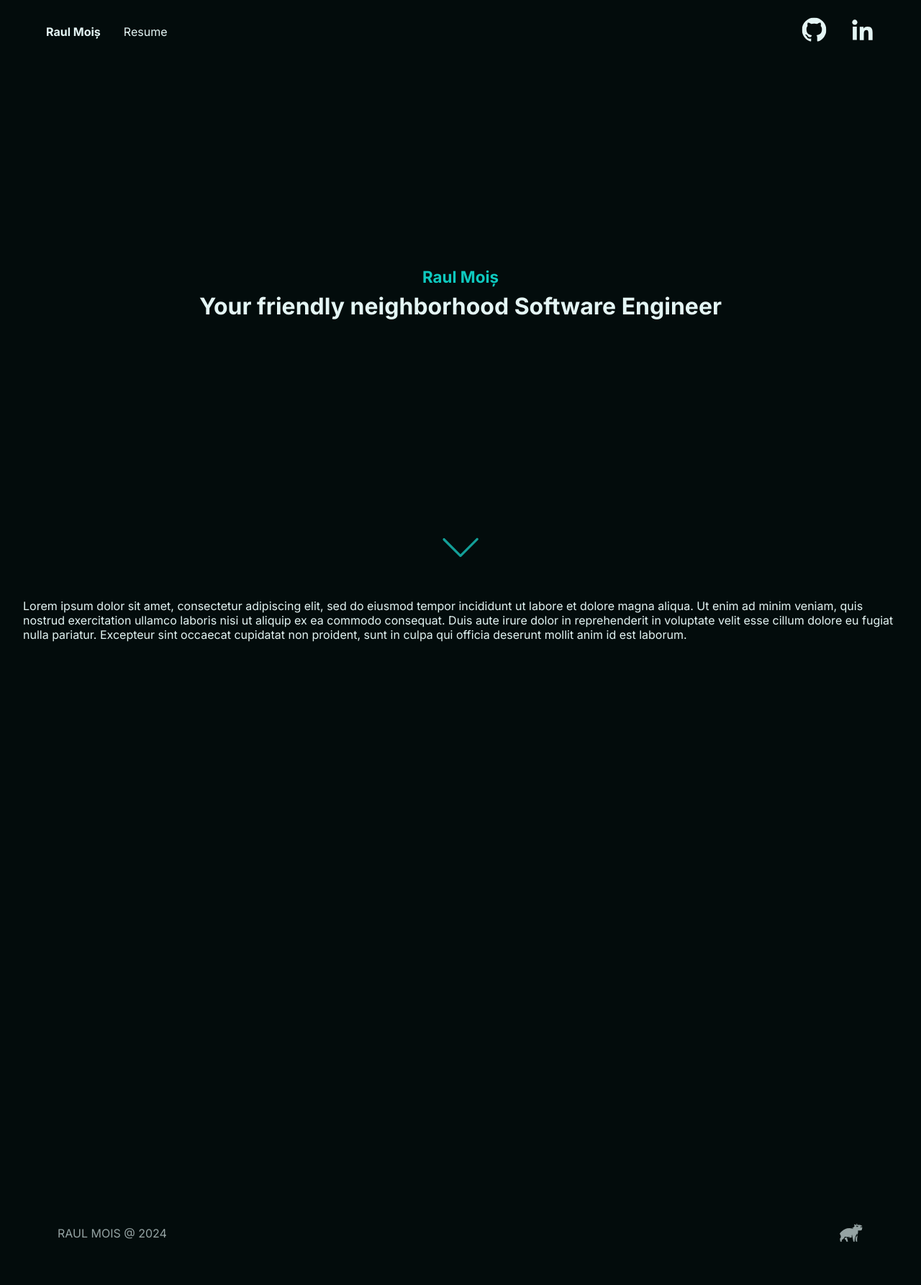
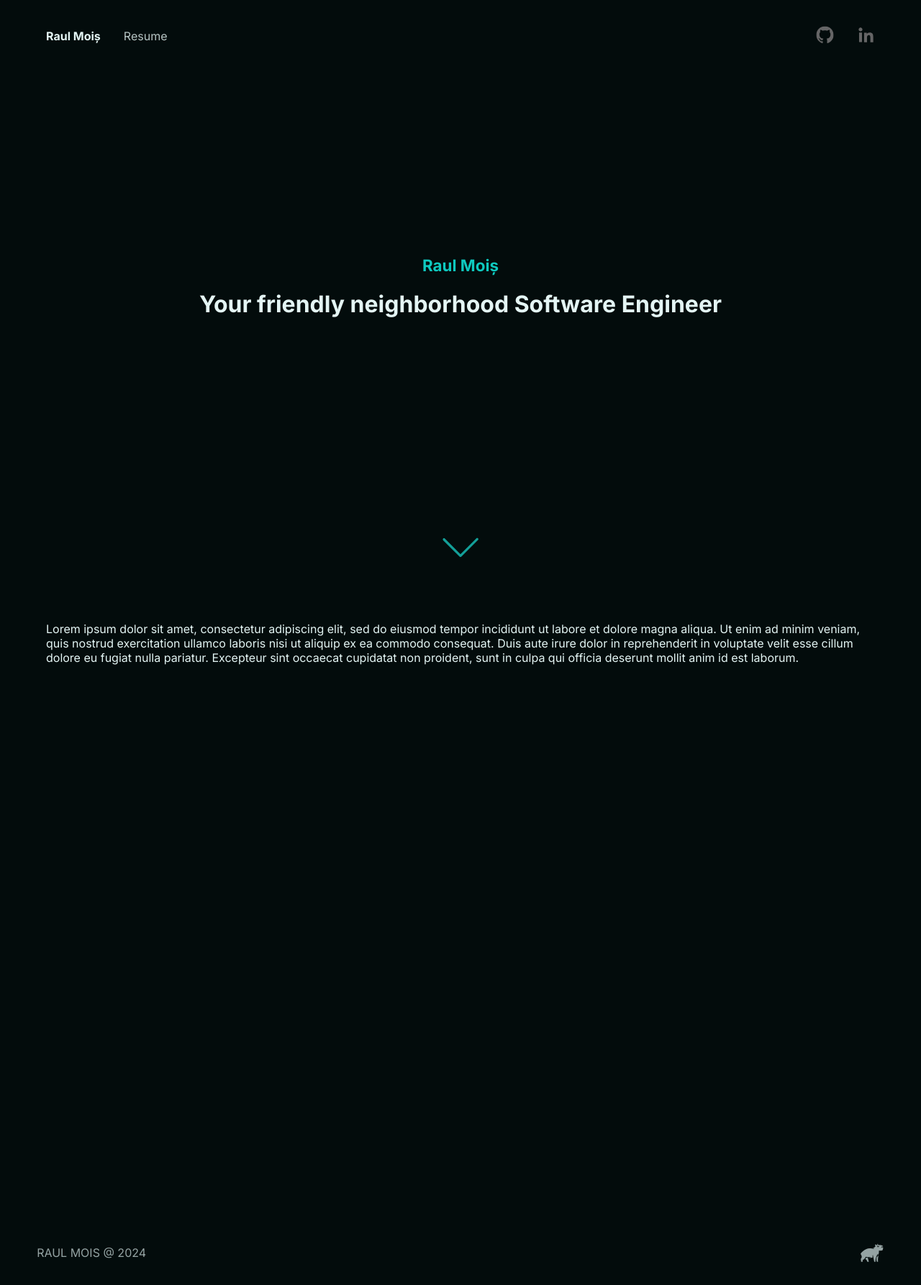
Before and after one commit to m-rau5/portfolio, a plain HTML site: page index.html in a window 1280 px wide. Shown: the whole page at 72% size. Before the commit the page ends 1763 px from the top, so only its background shows below. Drawn offline with Linux system fonts and the light colour scheme.

Commit message:
Nav edit + section separation

```diff
--- a/css/main.css
+++ b/css/main.css
@@ -1,10 +1,14 @@
-* {
+.wrapper {
   margin: 0;
   padding: 0;
   background-color: #030c0c;
   font-family: "Inter", sans-serif;
   color: #e4f5f4;
   box-sizing: border-box;
+}
+
+body {
+  margin: 0;
 }
 
 .mobile-nav {
@@ -28,8 +32,8 @@
   flex-direction: row;
   justify-content: space-between;
   img {
-    height: 35px;
-    width: 35px;
+    height: 25px;
+    width: 25px;
   }
 }
 
@@ -39,14 +43,28 @@
   align-items: center;
   gap: 2em;
   margin-left: 4em;
+  a {
+    color: #b6c4c3;
+  }
+  a:hover {
+    color: #e4f5f4;
+  }
 }
-
 .right-nav {
   display: flex;
   justify-content: center;
   align-items: center;
   gap: 2em;
   margin-right: 4em;
+  /* Filters for SVG to get same color + hover color */
+  img {
+    filter: invert(20%) sepia(6%) saturate(10%) hue-rotate(103deg)
+      brightness(50%) contrast(92%);
+  }
+  img:hover {
+    filter: invert(0%) sepia(6%) saturate(90%) hue-rotate(103deg)
+      brightness(80%) contrast(92%);
+  }
 }
 .middle-nav {
   display: flex;
@@ -60,7 +78,7 @@
 }
 
 .intro {
-  height: 100vh;
+  height: 100svh;
   display: flex;
   flex-direction: column;
   justify-content: center;
@@ -82,38 +100,43 @@
   justify-content: center;
   align-items: center;
   .name {
-    margin-bottom: 0.5rem;
+    margin-bottom: 0;
     color: #0ec9bf;
     font-size: 1.4rem;
     font-weight: bold;
   }
-  margin-bottom: 3rem;
+  margin-bottom: 5em;
 }
+
+/* Mobile Version */
 
 @media (max-width: 700px) {
   .desktop-nav {
     display: none;
   }
   .mobile-nav {
+    background-color: #030c0c;
     display: flex;
     align-items: center;
     justify-content: center;
     width: 100%;
+    img {
+      height: 30px;
+      width: 30px;
+    }
+  }
+  .footer-block {
+    margin: 1em 2em;
   }
 }
 
-.project-section {
-  height: 100vh;
-  display: block;
-  justify-content: center;
-  margin: 2em 2em;
-}
+/* Footer Section */
 
-.footer {
+.footer-block {
   display: flex;
+  align-items: center;
   justify-content: space-between;
-  align-items: center;
-  margin: 2em 5em;
+  margin: 1.2em 3.2em;
 }
 
 .footer-text,
--- /dev/null
+++ b/css/project-section.css
@@ -0,0 +1,12 @@
+.project-section {
+  height: 100vh;
+  display: block;
+  justify-content: center;
+  margin: 3em 4em;
+}
+
+@media (max-width: 700px) {
+  .project-section {
+    margin: 3em 2em;
+  }
+}
--- a/index.html
+++ b/index.html
@@ -10,6 +10,7 @@
       rel="stylesheet"
     />
     <link rel="stylesheet" href="css/main.css" />
+    <link rel="stylesheet" href="css/project-section.css" />
     <title> </title>
   </head>
   <body>
@@ -32,8 +33,9 @@
             <p class="hide-mobile" style="font-weight: bold">Raul Moiș</p>
             <a
               class="hide-mobile"
-              href="/extra/CV.pdf"
+              href="extra/CV.pdf"
               style="text-decoration: none"
+              target="_blank"
               >Resume</a
             >
           </div>
@@ -58,6 +60,7 @@
         </div>
       </div>
 
+      <!-- Project section -->
       <div class="project-section">
         <!-- More content to be added here -->
         <p>
@@ -71,7 +74,9 @@
         </p>
       </div>
 
-      <div class="footer">
+      <div class="project-preview"></div>
+
+      <div class="footer-block">
         <p class="footer-text">RAUL MOIS @ 2024</p>
         <img class="capy-img" src="svg/capybara.svg" />
       </div>
```
